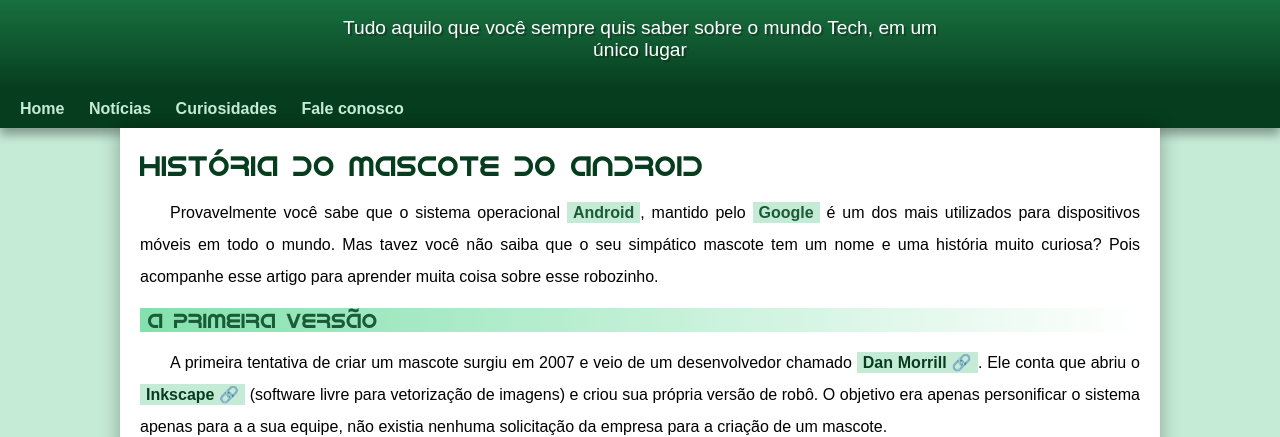
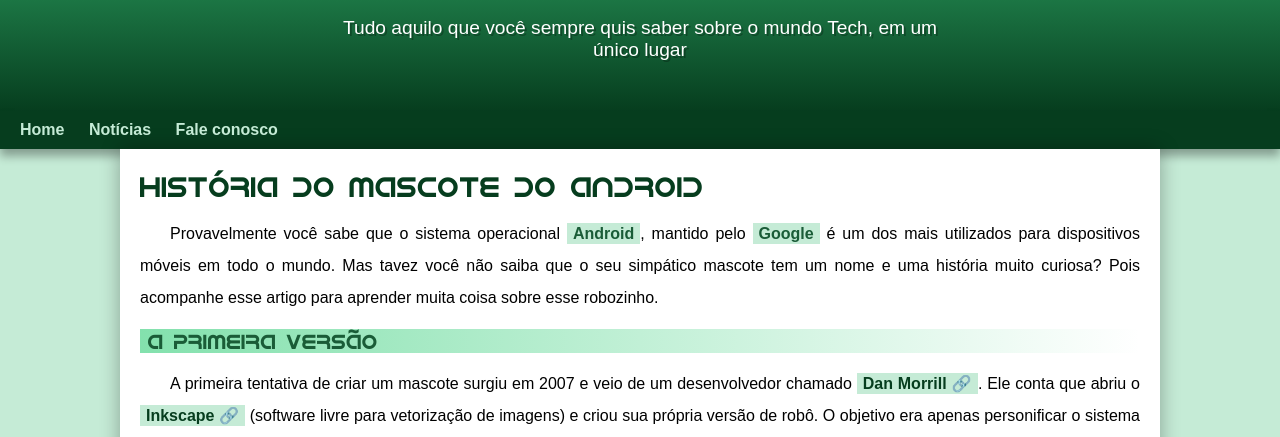
Before and after one commit to MarcosPaulo-Vieira/Projeto-android, a plain HTML site: page index.html in a window 1280 px wide. Shown: the part 100-537 px from the top of the page. Drawn offline with Linux system fonts and the light colour scheme.

Commit message:
correção de problemas

```diff
--- a/css/style.css
+++ b/css/style.css
@@ -60,7 +60,7 @@ header p {
     padding-left: 10px;
     padding-right: 10px;
     margin: auto;
-    margin-bottom: 20px;
+    padding-bottom: 50px;
     text-shadow: 2px 2px 0px rgba(0, 0, 0, 0.267);
 }
 
--- a/index.html
+++ b/index.html
@@ -16,7 +16,6 @@
     <nav>
         <a href="">Home</a>
         <a href="">Notícias</a>
-        <a href="">Curiosidades</a>
         <a href="">Fale conosco</a>
     </nav>
 
```
